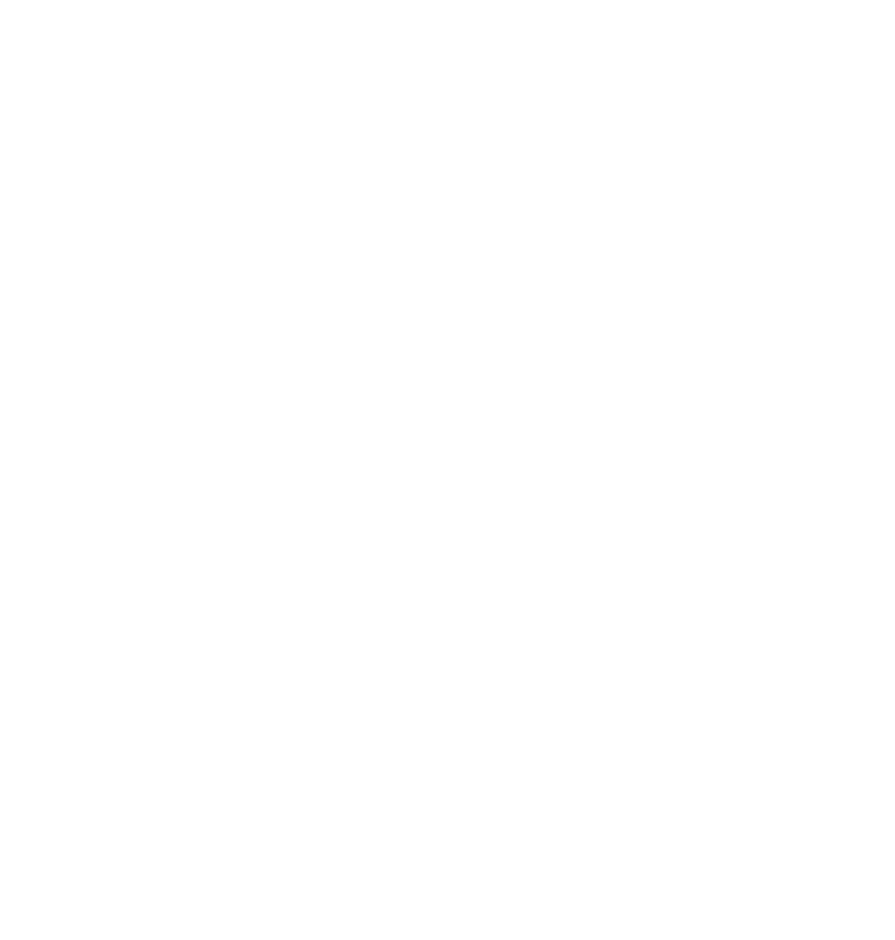
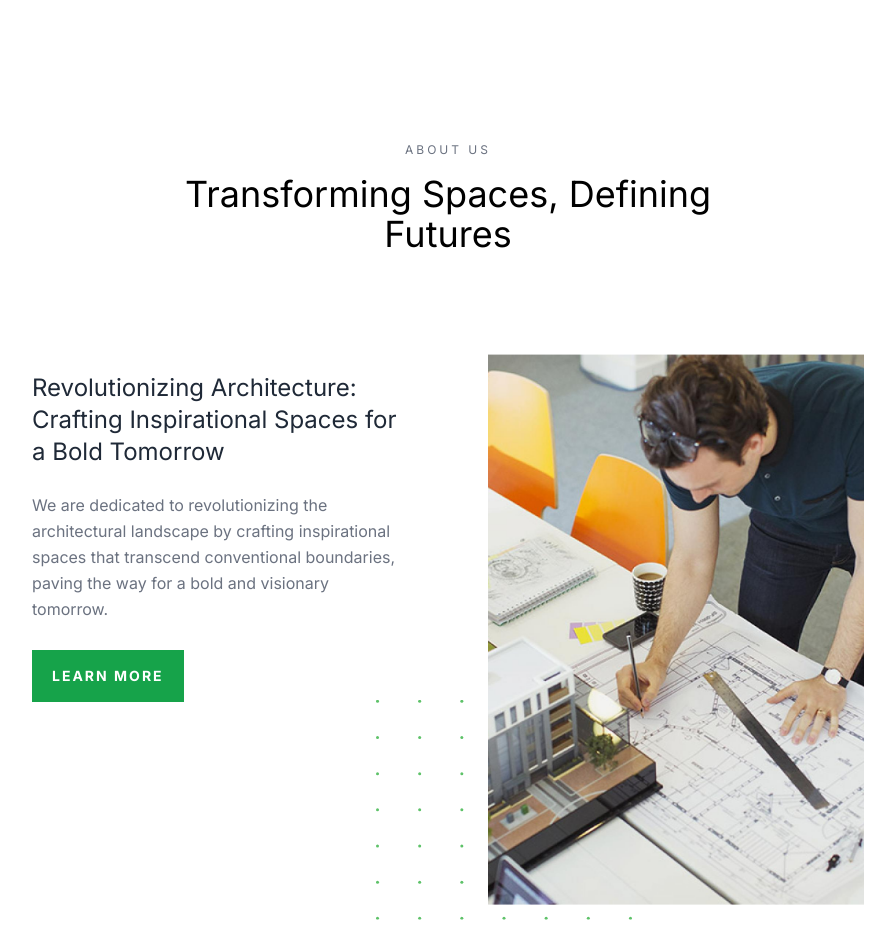
Before and after one commit to aliramazanov/archaxis, a Next.js app: page / in a window 1280 px wide. Shown: the part 960-1900 px from the top of the page, without its empty margins (192-1087 px from the left). Before the commit the page ends 968 px from the top, so only its background shows below. Built offline with nearby package versions, Linux system fonts and the light colour scheme.

Commit message:
add: about component

```diff
--- a/src/app/page.tsx
+++ b/src/app/page.tsx
@@ -1,3 +1,4 @@
+import About from "@/components/About";
 import Hero from "@/components/Hero";
 import React from "react";
 
@@ -5,6 +6,7 @@
   return (
     <React.Fragment>
       <Hero className="pt-32 pb-0 lg:pb-10" />
+      <About className="py-16 lg:py-32 overflow-hidden" />
     </React.Fragment>
   );
 };
--- /dev/null
+++ b/src/components/About.tsx
@@ -0,0 +1,173 @@
+"use client";
+import React, { useRef } from "react";
+import Link from "next/link";
+import Image from "next/image";
+import { motion, useScroll, useTransform } from "framer-motion";
+import { AboutProps } from "@/types/Types";
+import Dots from "../../src/images/dots.svg";
+
+const aboutContent = {
+  heading: {
+    title: "Transforming Spaces, Defining Futures",
+    subtitle: "About Us",
+  },
+  content: {
+    img: "/src/images/architects.jpg",
+    title:
+      "Revolutionizing Architecture: Crafting Inspirational Spaces for a Bold Tomorrow",
+    description:
+      "We are dedicated to revolutionizing the architectural landscape by crafting inspirational spaces that transcend conventional boundaries, paving the way for a bold and visionary tomorrow.",
+    btn: {
+      href: "/about",
+      label: "Learn More",
+    },
+  },
+};
+
+const About: React.FC<AboutProps> = ({ className }) => {
+  const ref = useRef(null);
+  const { scrollYProgress } = useScroll({
+    target: ref,
+    offset: ["start end", "end start"],
+  });
+
+  const imgScroll = useTransform(scrollYProgress, [0, 1], ["30%", "-10%"]);
+  const imgScrollTwo = useTransform(scrollYProgress, [0, 1], ["100%", "100%"]);
+
+  return (
+    <section>
+      <div className={`${className}`} ref={ref}>
+        <div className="container px-4 mx-auto">
+          <div className="text-center lg:max-w-xl mx-auto mb-2 lg:mb-2 relative z-[5]">
+            {aboutContent.heading.subtitle && (
+              <motion.span
+                initial={{ opacity: 0, y: 20 }}
+                whileInView={{
+                  opacity: 1,
+                  y: 0,
+                  transition: {
+                    delay: 0.2,
+                    duration: 0.5,
+                  },
+                }}
+                viewport={{ once: true }}
+                className="uppercase tracking-[3px] text-xs mb-4 inline-block text-gray-500"
+              >
+                {aboutContent.heading.subtitle}
+              </motion.span>
+            )}
+            {aboutContent.heading.title && (
+              <motion.h2
+                initial={{ opacity: 0, y: 20 }}
+                whileInView={{
+                  opacity: 1,
+                  y: 0,
+                  transition: {
+                    delay: 0.3,
+                    duration: 0.5,
+                  },
+                }}
+                viewport={{ once: true }}
+                className="text-2xl lg:text-4xl"
+              >
+                {aboutContent.heading.title}
+              </motion.h2>
+            )}
+          </div>
+          <div className="lg:flex justify-center">
+            <div className="lg:w-8/12 lg:flex gap-20 items-center">
+              <div className="mb-7 lg:mb-0 lg:w-6/12 lg:order-2 relative">
+                <motion.div style={{ y: imgScroll }} className="z-[2] relative">
+                  <Image
+                    className="object-cover w-full lg:max-w-2xl object-center h-[550px]"
+                    src={require("/src/images/architects.jpg")}
+                    alt="Architecture"
+                    width={400}
+                    height={550}
+                  />
+                </motion.div>
+                <motion.div
+                  initial={{ opacity: 0, x: -30 }}
+                  whileInView={{
+                    opacity: 1,
+                    x: 0,
+                    transition: {
+                      delay: 0.4,
+                      duration: 0.5,
+                    },
+                  }}
+                  viewport={{ once: true }}
+                  style={{ y: imgScrollTwo }}
+                  className="absolute bottom-0 lg:bottom-28 -left-28 z-[1]"
+                >
+                  <Image
+                    src={Dots}
+                    alt="Decoration"
+                    width={200}
+                    height={200}
+                    className="w-64"
+                  />
+                </motion.div>
+              </div>
+              <div className="lg:w-6/12">
+                <motion.h3
+                  initial={{ opacity: 0, y: 10 }}
+                  whileInView={{
+                    opacity: 1,
+                    y: 0,
+                    transition: {
+                      delay: 0.3,
+                      duration: 0.5,
+                    },
+                  }}
+                  viewport={{ once: true }}
+                  className="text-2xl text-gray-800 mb-6"
+                >
+                  {aboutContent.content.title}
+                </motion.h3>
+                <motion.p
+                  initial={{ opacity: 0, y: 10 }}
+                  whileInView={{
+                    opacity: 1,
+                    y: 0,
+                    transition: {
+                      delay: 0.4,
+                      duration: 0.5,
+                    },
+                  }}
+                  viewport={{ once: true }}
+                  className="leading-relaxed mb-7 text-gray-500"
+                >
+                  {aboutContent.content.description}
+                </motion.p>
+                <motion.p
+                  initial={{ opacity: 0, y: 10 }}
+                  whileInView={{
+                    opacity: 1,
+                    y: 0,
+                    transition: {
+                      delay: 0.5,
+                      duration: 0.5,
+                    },
+                  }}
+                  viewport={{ once: true }}
+                  className=""
+                >
+                  <Link
+                    className="transition-all duration-300 ease-in-out text-sm tracking-[2px] font-bold uppercase bg-green-600 py-4 px-5 text-white inline-block hover:bg-white hover:text-green-600 hover:shadow-xl"
+                    href={"/about"}
+                  >
+                    {" "}
+                    {aboutContent.content.btn.label}
+                  </Link>
+                </motion.p>
+              </div>
+            </div>
+          </div>
+        </div>
+      </div>
+    </section>
+  );
+};
+
+export default About;
--- a/src/components/Hero.tsx
+++ b/src/components/Hero.tsx
@@ -84,7 +84,7 @@
                     transition: { delay: 0.2, duration: 0.5 },
                   }}
                   viewport={{ once: true }}
-                  className="leading-relaxed text-gray-500 w-auto lg:w-screen max-w-xl text-base lg:text-lg mb-10 lg:mb-16"
+                  className="leading-relaxed text-gray-500 w-auto lg:w-screen max-w-xl text-base lg:text-lg mb-4 lg:mb-4"
                 >
                   <Link
                     href={heroContent.intro.btn.href}
--- a/src/types/Types.ts
+++ b/src/types/Types.ts
@@ -1,3 +1,6 @@
 export interface HeroProps {
   className?: string;
 }
+export interface AboutProps {
+  className?: string;
+}
```
Also changed, not shown: src/images/architects.jpg (added), src/images/dots.svg (added).
